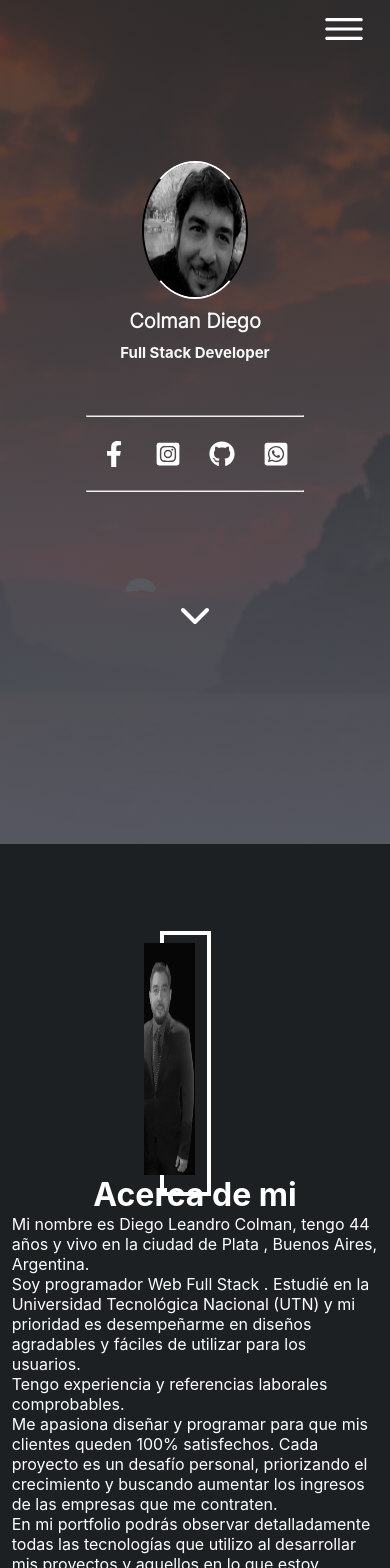
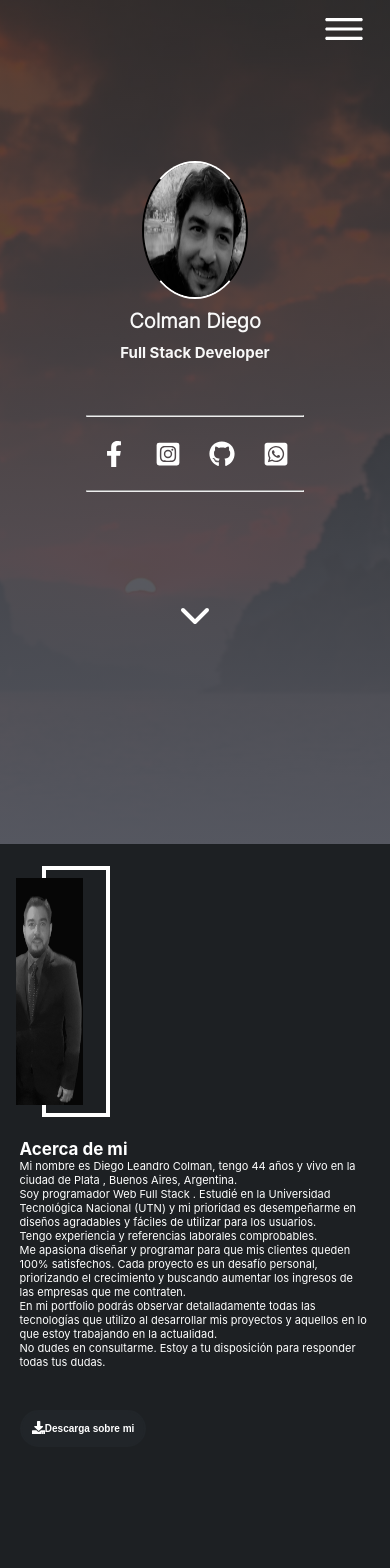
Before and after one commit to Lcdiego/Portfolio, a React (Create React App) app: page / in a window 390 px wide. Shown: the top 1568 px of the page. Built offline with nearby package versions, Linux system fonts and the light colour scheme.

Commit message:
Cambio Main

```diff
--- a/src/components/TP-Porfolio/Main/Main.css
+++ b/src/components/TP-Porfolio/Main/Main.css
@@ -52,6 +52,8 @@
     color:white
 }
 .button{
+    display: flex;
+    align-items: center;
     margin-top: 20px;
     min-width: 130px;
     height: 40px;
@@ -61,7 +63,6 @@
     cursor: pointer;
     transition: all 0.3s ease;
     position: relative;
-    display: inline-block;
     outline: none;
     border-radius: 20px;
     border: 2px solid #212529;
@@ -87,73 +88,156 @@
  }
  .contenedorImagen_caja{
     width: 100%;
-    height: 50%;
+    height: 35%;
     display: flex;
-    justify-content: center;
+    justify-content: flex-start;
+    padding-left: 16px;
+
 
 }
 .imagenPrincipal{
-    width: 13%;
-    height: 55%;
-    margin-top: 2%;
+    width: 11%;
+    height: 77%;
+    margin-top: 0%;
+    margin-bottom: 0%;
 
 
     }
     .caja{
         width: 12%;
-    height: 63%;
+    height: 85%;
     right: 8%;
     position: relative;
     border: 4px solid white;
-    top: 2%;
+    top: 0%;
 
     }
     .contenedorDescripcion{
         display: flex;
         justify-content: center;
-        align-items: center;
         width: 100%;
+        height: 40%;
         padding-top: 0%;
-        height: 40%;
+        margin-left: 0px;
     }
+
 .descripcionMIa{
 
-    width: 87%;
+    width: 90%;
     padding-right: 0%;
     margin-top: 0%;
     margin-left: 0px;
 }
 .titulo{
-    text-align: center;
+
+    font-size: 19px;
 }
+.parrafo{
+    font-size: 11px;
+}
+.button{
+    margin-top: 41px;
+    min-width: 104px;
+
+
+}
+.botonIcono{
+    margin-right: 0px;
+}
+.botonParrafo{
+    font-size: 10px;
+}
+}
+@media(max-width:600px){
+.imagenPrincipal{
+    width: 12%;
+}
+.caja{
+    width: 13%;
+}
+.titulo{
+    font-size: 18px;
+}
+.parrafo{
+    font-size: 10px;
+}
+}
+@media(max-width:500px){
+    .imagenPrincipal{
+        width: 14%;
+    }
+    .caja{
+        width: 13%;
+    }
+    .titulo{
+        font-size: 18px;
+    }
+    .parrafo{
+        font-size: 10px;
+    }
+    }
+    @media(max-width:400px){
+        .contenedorImagen_caja{
+            height: 35%;
+            justify-content: flex-start;
+        }
+    .imagenPrincipal{
+
+        width: 18%;
+    }
+
+    .caja{
+        width: 18%;
+        right: 11%;
+
+    }
+    .titulo{
+        font-size: 17px;
+    }
+    .parrafo{
+        font-size:11px ;
+    }
+    .button{
+        min-width: 82px;
+        height: 37px;
+    }
+
+
+
+     }
 
 
 
 
-}
-@media(max-width:400px){
-.descripcionMIa{
-    width: 94%;
-}
-.caja{
-    width: 13%;
-    height: 63%;
-    right: 9%;
-}
-}
-@media(min-width:700px){
+
+
+
+
+
+
+
+
+
+
+
+
+@media(min-width:701px){
+    .contenedorImagen_caja{
+        align-items: flex-end;
+    }
     .imagenPrincipal{
-        width: 40%;
-        height: 69%;
+        width: 34%;
+        height: 77%;
+        margin-bottom: 44px;
     }
     .caja{
-        width: 36%;
-        height: 75%;
-        bottom: 6px;
-        right: 23%;
+        width: 34%;
+        height: 83%;
+        bottom: 27px;
+        right: 21%;
     }
     .descripcionMIa{
-        width: 90%;
+        width: 100%;
         margin-top: 15%;
     }
     .titulo{
@@ -164,87 +248,105 @@
     }
 
 }
-/*@media(min-width:700px){
+@media(min-width:800px){
     .imagenPrincipal{
-        width: 43%;
+        width: 32%;
+    }
+    .caja{
+        width: 33%;
+        right: 20%;
+    }
+    .descripcionMIa{
+        margin-top: 13%;
+    }
+
+}
+@media(min-width:900px){
+    .imagenPrincipal{
+        width: 30%;
+    }
+    .caja{
+        width: 29%;
+        right: 19%;
     }
     .descripcionMIa{
         margin-top: 12%;
     }
 
+
 }
-@media(min-width:800px){
+@media(min-width:1000px){
     .imagenPrincipal{
-        width: 41%;
+        width: 28%;
+    }
+    .caja{
+        width: 25%;
+        right: 15%;
+    }
+    .descripcionMIa{
+        width: 80%;
+        margin-top: 11%;
+    }
+    .parrafo{
+        font-size: 15px;
+
+
+}
+
+}
+@media(min-width:1100px){
+    .imagenPrincipal{
+        width: 27%;
+
+    }
+    .caja{
+        width: 24%;
+        right: 16%;
+    }
+    .descripcionMIa{
+        margin-top: 9%;
+    }
+
+
+}
+@media(min-width:1200px){
+    .imagenPrincipal{
+        width: 26%;
+    }
+    .caja{
+        width: 26%;
+        right: 17%;
     }
     .descripcionMIa{
         margin-top: 8%;
     }
 
 }
-@media(min-width:900px){
+@media(min-width:1326px){
     .imagenPrincipal{
-        width: 39%;
+        width: 25%;
 
     }
     .caja{
-        width: 34%;
-        height: 76%;
-        bottom: 8px;
-
+        width: 24%;
+        right: 15%;
+    }
+    .descripcionMIa{
+        margin-top: 8%;
     }
 
 }
-@media(min-width:1000px){
+@media(min-width:1340px){
     .imagenPrincipal{
-        width: 35%;
+        width: 25%;
+
     }
     .caja{
-        width: 30%;
-        height: 76%;
-        bottom: 8px;
-        right: 21%;
+        width: 24%;
+        right: 15%;
     }
     .descripcionMIa{
-        margin-top: 6%;
+        margin-top: 11%;
     }
 
 }
-@media(min-width:1100px){
-    .imagenPrincipal{
-        width: 33%;
-    }
-    .caja{
-        width: 28%;
-    }
-
-}
-@media(min-width:1200px){
-    .imagenPrincipal{
-        width: 31%;
-    }
-    .caja{
-        width: 26%;
-        height: 76%;
-        right: 19%;
-    }
-    .descripcionMIa{
-        margin-top: 5%;
-    }
-
-}
-
-@media(min-width:1300px){
-    .imagenPrincipal{
-        width: 29%;
-    }
-    .caja{
-        width: 26%;
-        height: 76%;
-        right: 19%;
-    }
-    .descripcionMIa{
-        width: 80%;
-    }
-
-}*/
--- a/src/components/TP-Porfolio/Main/Main.jsx
+++ b/src/components/TP-Porfolio/Main/Main.jsx
@@ -31,7 +31,7 @@ const Main= () => {
             <p className='parrafo'>Me apasiona diseñar y programar para que mis clientes queden 100% satisfechos. Cada proyecto es un desafío personal, priorizando el crecimiento y buscando aumentar los ingresos de las empresas que me contraten.</p>
             <p className='parrafo'>En mi portfolio podrás observar detalladamente todas las tecnologías que utilizo al desarrollar mis proyectos y aquellos en lo que estoy trabajando en la actualidad.</p>
             <p className='parrafo'>No dudes en consultarme. Estoy a tu disposición para responder todas tus dudas.</p>
-            <button className='button'><a className='botonIcono' href=""><FaDownload/></a> descarga sobre mi</button>
+            <button className='button'><a className='botonIcono' href="#"><FaDownload/></a><p className='botonParrafo'>Descarga sobre mi</p></button>
             </div>
             </div>
 
```
